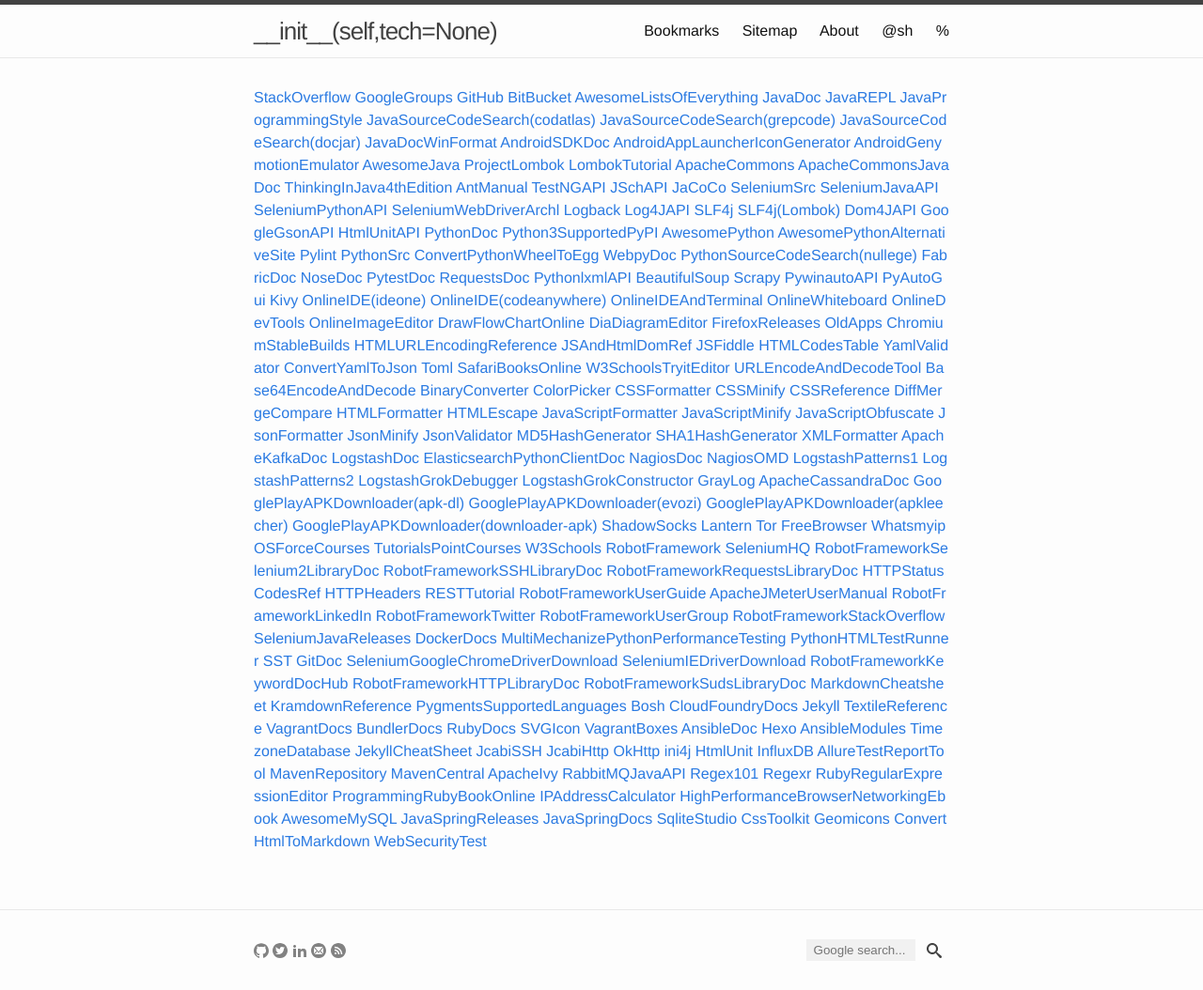
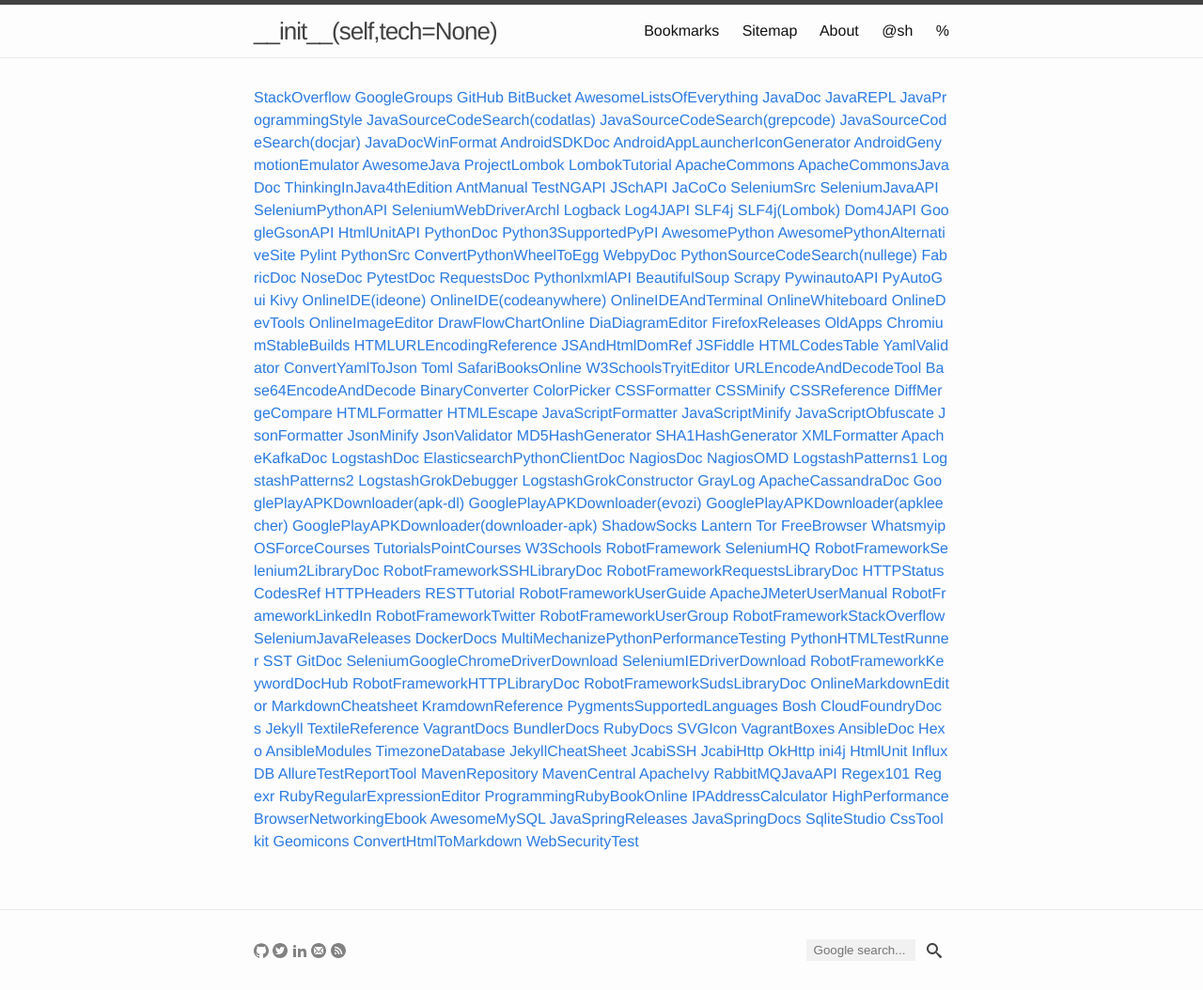
Before and after one commit to yuan-jiang/yuan-jiang.github.io, a Jekyll site: the page built from bookmarks.md, in a window 1280 px wide. Shown: the whole page at 94% size. Built offline with Jekyll 4.4.1, drawn with Linux system fonts in a browser that asks for light colours.

Commit message:
Update bookmarks.yml

```diff
--- a/_data/bookmarks.yml
+++ b/_data/bookmarks.yml
@@ -282,6 +282,8 @@
   link: http://peritus.github.io/robotframework-httplibrary/HttpLibrary.html
 - description: RobotFrameworkSudsLibraryDoc
   link: http://ombre42.github.io/robotframework-sudslibrary/doc/SudsLibrary.html
+- description: OnlineMarkdownEditor
+  link: http://dillinger.io/
 - description: MarkdownCheatsheet
   link: https://github.com/adam-p/markdown-here/wiki/Markdown-Cheatsheet
 - description: KramdownReference
```
